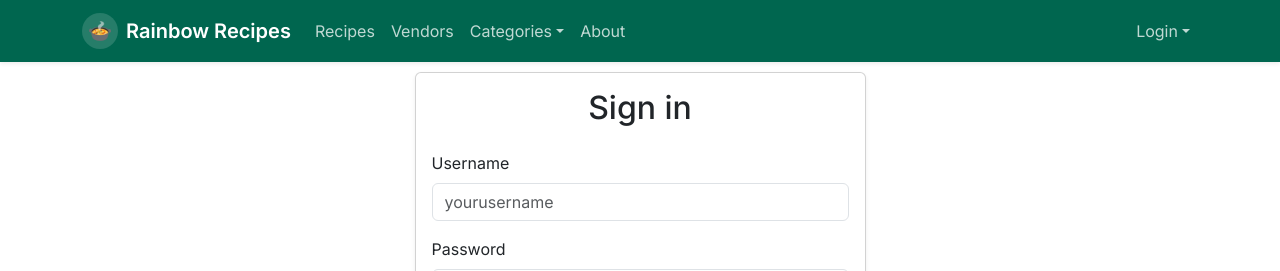
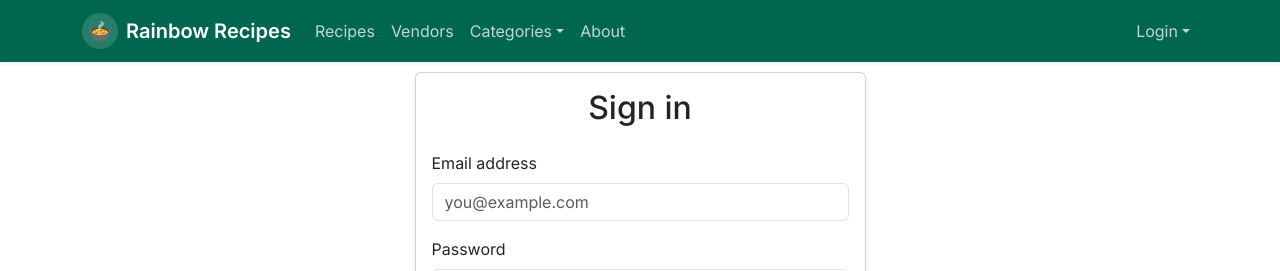
Before and after one commit to rainbow-recipes/rainbow-recipes, a Next.js app: page /signin in a window 1280 px wide. Shown: the top 271 px of the page. Built offline with nearby package versions, Linux system fonts and the light colour scheme; no server answers.

Commit message:
Remove username implementation

```diff
--- a/src/app/api/favorites/route.ts
+++ b/src/app/api/favorites/route.ts
@@ -2,7 +2,6 @@
 import { NextResponse } from 'next/server';
 import { PrismaClient } from '@prisma/client';
 import { getServerSession } from 'next-auth';
-// eslint-disable-next-line import/extensions
 import { authOptions } from '@/lib/auth';
 
 const prisma = new PrismaClient();
--- a/src/app/signin/SignInForm.tsx
+++ b/src/app/signin/SignInForm.tsx
@@ -20,7 +20,7 @@ interface SignInFormProps {
 export default function SignInForm({ callbackUrl, errorParam }: SignInFormProps) {
   const router = useRouter();
 
-  const [username, setUsername] = useState('');
+  const [email, setEmail] = useState('');
   const [password, setPassword] = useState('');
 
   const [submitting, setSubmitting] = useState(false);
@@ -35,7 +35,7 @@ export default function SignInForm({ callbackUrl, errorParam }: SignInFormProps)
 
     const result = await signIn('credentials', {
       redirect: false,
-      username,
+      email,
       password,
       callbackUrl,
     });
@@ -65,13 +65,14 @@ export default function SignInForm({ callbackUrl, errorParam }: SignInFormProps)
               )}
 
               <Form onSubmit={handleSubmit}>
-                <Form.Group className="mb-3" controlId="username">
-                  <Form.Label>Username</Form.Label>
+                <Form.Group className="mb-3" controlId="email">
+                  <Form.Label>Email address</Form.Label>
                   <Form.Control
-                    type="text"
-                    placeholder="yourusername"
-                    value={username}
-                    onChange={(e) => setUsername(e.target.value)}
+                    type="email"
+                    placeholder="you@example.com"
+                    autoComplete="email"
+                    value={email}
+                    onChange={(e) => setEmail(e.target.value)}
                     required
                   />
                 </Form.Group>
--- a/src/lib/auth.ts
+++ b/src/lib/auth.ts
@@ -13,17 +13,16 @@ export const authOptions: NextAuthOptions = {
     CredentialsProvider({
       name: 'Credentials',
       credentials: {
-        username: { label: 'Username', type: 'text' },
         email: { label: 'Email', type: 'email' },
         password: { label: 'Password', type: 'password' },
       },
       async authorize(credentials) {
-        if (!credentials?.username || !credentials.password) {
+        if (!credentials?.email || !credentials.password) {
           return null;
         }
 
         const user = await prisma.user.findUnique({
-          where: { username: credentials.username },
+          where: { email: credentials.email },
         });
 
         if (!user || !user.password) {
@@ -38,7 +37,6 @@ export const authOptions: NextAuthOptions = {
         // Expose role and merchant flags to JWT/session
         return {
           id: user.id,
-          username: user.username,
           email: user.email,
           name:
             user.name
@@ -59,7 +57,6 @@ export const authOptions: NextAuthOptions = {
   callbacks: {
     async jwt({ token, user }) {
       if (user) {
-        token.username = (user as any).username;
         token.role = (user as any).role;
         token.isMerchant = (user as any).isMerchant;
         token.merchantApproved = (user as any).merchantApproved;
@@ -68,7 +65,6 @@ export const authOptions: NextAuthOptions = {
     },
     async session({ session, token }) {
       if (session.user) {
-        (session.user as any).username = token.username;
         (session.user as any).role = token.role;
         (session.user as any).isMerchant = token.isMerchant;
         (session.user as any).merchantApproved = token.merchantApproved;
--- a/src/lib/dbActions.ts
+++ b/src/lib/dbActions.ts
@@ -65,14 +65,13 @@ export async function deleteStuff(id: number) {
 
 /**
  * Creates a new user in the database.
- * @param credentials, an object with the following properties: username, email, password.
+ * @param credentials, an object with the following properties: email, password.
  */
-export async function createUser(credentials: { username: string; email: string; password: string }) {
+export async function createUser(credentials: { email: string; password: string }) {
   // console.log(`createUser data: ${JSON.stringify(credentials, null, 2)}`);
   const password = await hash(credentials.password, 10);
   await prisma.user.create({
     data: {
-      username: credentials.username,
       email: credentials.email,
       password,
     },
```
Also changed, not shown: src/app/api/auth/signup/route.ts (+3 -12 lines), src/app/signup/page.tsx (+2 -14 lines).
